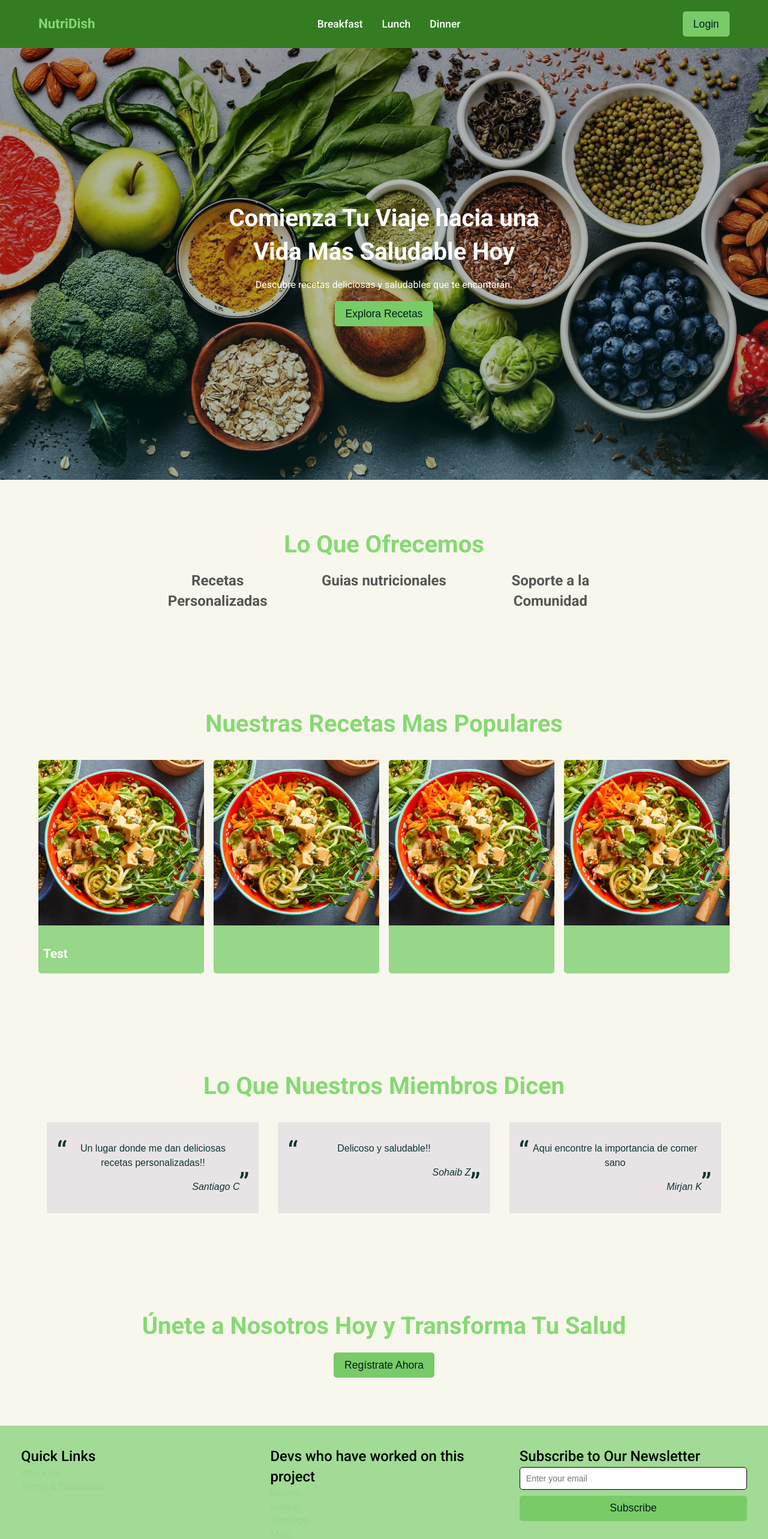
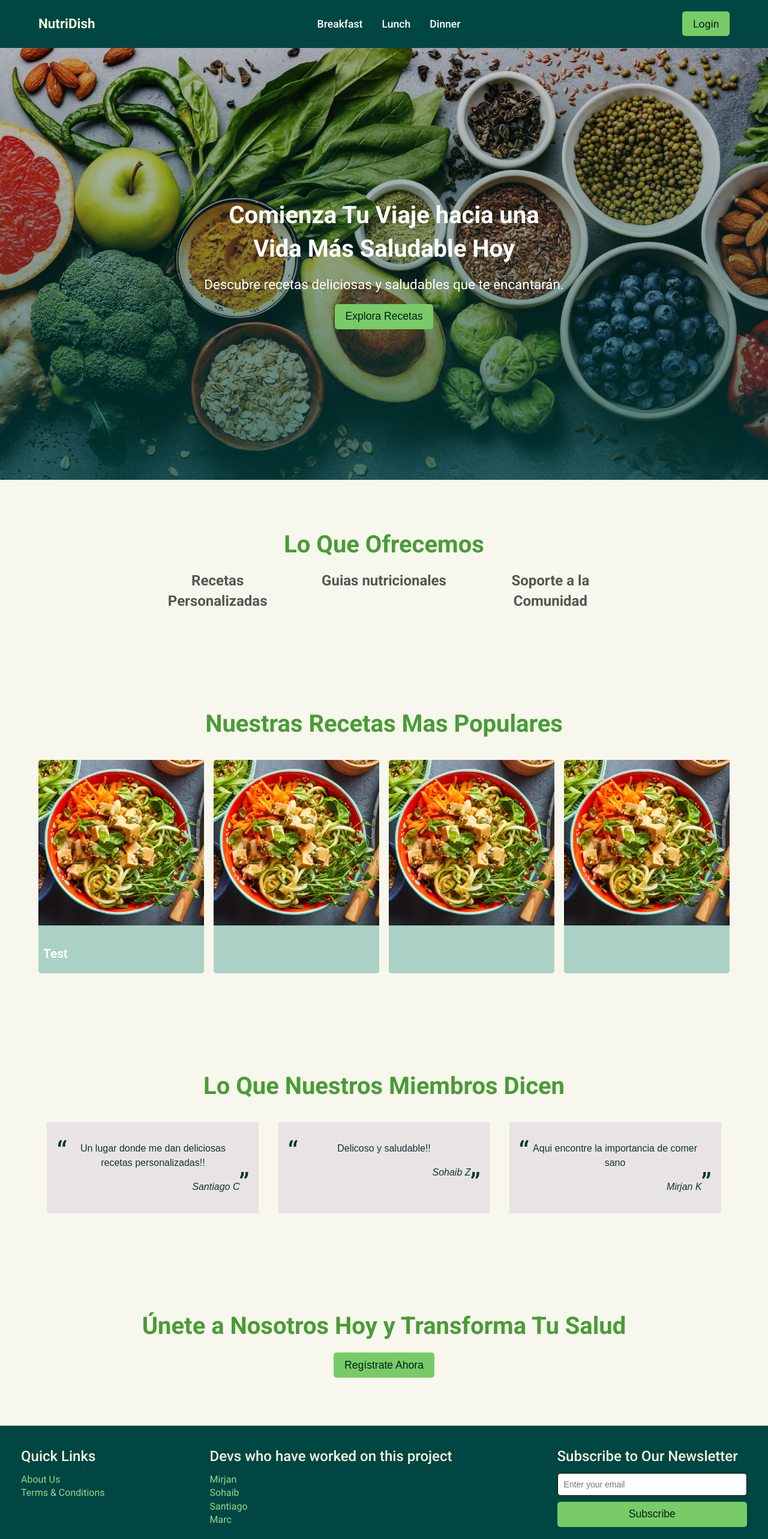
Before and after one commit to SohaibZahiid/NutriDish, a React (Vite) app: page / in a window 1280 px wide. Shown: the top 2566 px of the page at 60% size. Built offline with nearby package versions, Linux system fonts and the light colour scheme.

Commit message:
changing all the colors from the web

```diff
--- a/src/components/Footer.jsx
+++ b/src/components/Footer.jsx
@@ -9,12 +9,12 @@ function Footer() {
         <a href="/About">About Us</a><br></br>
         <a href="/TermsAndConditions">Terms & Conditions</a><br></br>
       </div>
-      <div className="social-media">
+      <div className="links">
         <h2>Devs who have worked on this project</h2>
-        <a href="https://www.linkedin.com/in/mirjan-kapxhiu-ba742527b">Mirjam</a><br></br>
-        <a href="https://www.linkedin.com/in/sohaibzahid">Sohaib</a><br></br>
-        <a href="https://www.linkedin.com/in/santiagocartagenah">Santiago</a><br></br>
-        <a href="https://www.linkedin.com/in/marc-adell-fern">Marc</a><br></br>
+        <a href="https://www.linkedin.com/in/mirjan-kapxhiu-ba742527b" target="_blank">Mirjan</a><br></br>
+        <a href="https://www.linkedin.com/in/sohaibzahid" target="_blank">Sohaib</a><br></br>
+        <a href="https://www.linkedin.com/in/santiagocartagenah" target="_blank">Santiago</a><br></br>
+        <a href="https://www.linkedin.com/in/marc-adell-fern%C3%A1ndez-46b30017a" target="_blank">Marc</a><br></br>
       </div>
       <div className="newsletter">
         <h2>Subscribe to Our Newsletter</h2>
--- a/src/components/Navbar.jsx
+++ b/src/components/Navbar.jsx
@@ -23,7 +23,7 @@ const Navbar = () => {
             </ul>
           </div>
           <div className="auth">
-            <Link to="/login"><span className="link"><button>Login</button></span></Link>
+            <Link to="/login"><span className="link">Login</span></Link>
           </div>
         </div>
       </div>
--- a/src/index.css
+++ b/src/index.css
@@ -5,7 +5,7 @@
   line-height: 1.4;
   font-weight: 400;
 
-  --clr-primary-navbar: #337c22;
+  --clr-primary-navbar: #004643;
   --clr-primary: #97d789;
   --clr-secondary: #f8f7ed;
   --clr-secondary-box: #f8f7ed;
@@ -18,7 +18,7 @@
   --clr-primary-headline: #86d973;
   --clr-secondary-headline: #fffffe;
   --clr-card-headline: #001e1d;
-  --clr-card-bg: #e8e4e6;
+  --clr-card-bg: #abd1c6;
   --clr-box-bg: #fffffe;
   --clr-footer-bg: #a1db95;
 
@@ -29,10 +29,33 @@
 
   --ts: .2s;
 
-  --clr-white: #fff;
+  --clr-white: #f5f5dc;
   --clr-black: #000;
 
 }
+
+body {
+  background-color: #f5f5dc;
+}
+
+/*--clr-primary-navbar: #337c22;
+--clr-primary: #97d789;
+--clr-secondary: #f8f7ed;
+--clr-secondary-box: #f8f7ed;
+--clr-primary-text: #0f3433;
+--clr-secondary-text: #abd1c6;
+--clr-btn: #79cb67;
+--clr-btn-navbar: #fffffe;
+--clr-btn-text: #001e1d;
+--clr-btn-hover: #489c35;
+--clr-primary-headline: #86d973;
+--clr-secondary-headline: #fffffe;
+--clr-card-headline: #001e1d;
+--clr-card-bg: #e8e4e6;
+--clr-box-bg: #fffffe;
+--clr-footer-bg: #a1db95;*/
+
+
 
 * {
   margin: 0;
@@ -45,22 +68,6 @@
 img {
   width: 100%;
   height: 100%;
-}
-
-button {
-  border: none;
-  outline: none;
-  padding: .6em 1em;
-  border-radius: var(--br);
-  background-color: var(--clr-btn);
-  color: var(--clr-btn-text);
-  font-size: var(--fz-header);
-  cursor: pointer;
-}
-
-button:hover {
-  background-color: var(--clr-btn-hover);  /* Cambia el color de fondo del botón al pasar el ratón sobre él */
-  color: black;
 }
 
 input {
@@ -80,14 +87,3 @@ input {
 .section-x2 {
   padding-block: 5em;
 }
-
-/* .btn {
-  background-color: var(--clr-btn);
-  cursor: pointer;
-  border: 0;
-  outline: 0;
-  border-radius: 5px;
-  padding: 1em 2em;
-  font-size: 1rem;
-  color: #fff;
-} */
--- a/src/pages/AboutUs.jsx
+++ b/src/pages/AboutUs.jsx
@@ -11,19 +11,19 @@ function AboutUs() {
         <div className="team-members">
         <div>
       <img src="/imgs/mir.jpg" alt="Team Member 1" />
-      <a href="https://www.linkedin.com/in/mirjan-kapxhiu-ba742527b">Mirjam</a>
+      <a href="https://www.linkedin.com/in/mirjan-kapxhiu-ba742527b" target="_blank">Mirjan</a>
     </div>
     <div>
       <img src="/imgs/so.jpg" alt="Team Member 2" />
-      <a href="https://www.linkedin.com/in/sohaibzahid">Sohaib</a>
+      <a href="https://www.linkedin.com/in/sohaibzahid" target="_blank">Sohaib</a>
     </div>
     <div>
       <img src="/imgs/sac.jpg" alt="Team Member 3" />
-      <a href="https://www.linkedin.com/in/santiagocartagenah">Santiago</a>
+      <a href="https://www.linkedin.com/in/santiagocartagenah" target="_blank">Santiago</a>
     </div>
     <div>
       <img src="/imgs/mac.jpg" alt="Team Member 4" />
-      <a href="https://www.linkedin.com/in/marc-adell-fern">Marc</a>
+      <a href="https://www.linkedin.com/in/marc-adell-fern" target="_blank">Marc</a>
     </div>
         </div>
       </div>
--- a/src/styles/AboutUs.css
+++ b/src/styles/AboutUs.css
@@ -4,7 +4,7 @@
   margin: 0 auto;
   padding: 2em;
   background-color: var(--clr-card-bg);
-  color: var(--clr-card-headline);
+  color: var(--clr-btn-hover);
 }
 
 .about-us-text {
@@ -22,7 +22,7 @@
 }
 
 .team-section h2, .mission-section h2 {
-  color: var(--clr-primary);
+  color: var(--clr-btn-hover);
   font-weight: 700;
   flex-basis: 100%;
 }
--- a/src/styles/Footer.css
+++ b/src/styles/Footer.css
@@ -3,7 +3,7 @@
 }
 
 .footer {
-  background-color: var(--clr-footer-bg);
+  background-color: var(--clr-primary-navbar);
   padding: 20px;
   display: flex;
   justify-content: space-between;
@@ -11,7 +11,7 @@
 }
 
 .footer .links, .footer .social-media, .footer .newsletter {
-  width: 33%;
+  width: fit-content;
   height: 98%;
   color: var(--clr-primary-text);
   padding: 15px;
@@ -19,8 +19,9 @@
 }
 
 .footer h2 {
-  color: var(--clr-black);
+  color: var(--clr-white);
   font-weight: 500; /* Peso de fuente para los títulos */
+  margin-bottom: 10px;
 }
 
 .footer a {
@@ -28,7 +29,6 @@
   font-weight: 400; /* Peso de fuente para los enlaces */
   transition: color 0.3s ease;
   text-decoration: none; /* Elimina la subraya en los enlaces */
-  margin-top: 30px;
 }
 
 .footer a:hover {
@@ -43,14 +43,18 @@
 }
 
 .footer button {
+  border: none;
+  outline: none;
+  padding: .6em 1em;
+  border-radius: var(--br);
   background-color: var(--clr-btn);
   color: var(--clr-btn-text);
+  font-size: var(--fz-header);
+  margin-top: 10px;
+  width: 100%;
   cursor: pointer;
-  font-size: var(--fz-header);
   transition: background-color 0.3s ease;
-  width: 100%; /* Hace que el botón ocupe todo el ancho */
-  margin-top: 10px;
-  border-radius: var(--br); /* Agrega borde redondeado */
+
 }
 
 .footer button:hover {
--- a/src/styles/Home.css
+++ b/src/styles/Home.css
@@ -1,9 +1,9 @@
-#main {
+/*#main {
   background-color: var(--clr-box-bg);
-}
+}*/
 
 #hero {
-    background-image: linear-gradient(rgba(0, 0, 0, 0.3), rgba(0,70,67,0.3)), url('/imgs/158-h0.webp');
+    background-image: linear-gradient(rgba(0, 0, 0, 0.2), rgba(0,70,67,0.7)), url('/imgs/158-h0.webp');
     background-size: cover;
     background-position: center;
     background-repeat: no-repeat;
@@ -13,7 +13,7 @@
     justify-content: center; /* Centra el contenido horizontalmente */
     color: #fffcfc; /* Color del texto, cámbialo si es necesario */
     font-size: 700;
-  }
+}
 
 #hero-content {
     display: flex;
@@ -31,7 +31,24 @@
 
   #hero-content p {
     color: var(--clr-secondary-headline);
+    font-size: 1.4rem;
+  }
 
+  #hero-content button {
+    border: none;
+    outline: none;
+    padding: .6em 1em;
+    border-radius: var(--br);
+    background-color: var(--clr-btn);
+    color: var(--clr-btn-text);
+    font-size: var(--fz-header);
+    cursor: pointer;
+    transition: background-color 0.3s ease;
+  }
+
+  #hero-content button:hover{
+    background-color: var(--clr-btn-hover);
+    color: white;
   }
 
 .recipe-container {
@@ -47,7 +64,7 @@
 }
 
 #features h2 {
-  color: var(--clr-primary-headline);
+  color: var(--clr-btn-hover);
   font-size: 2.5rem; /* Tamaño del título principal */
   margin-bottom: 1rem; /* Espacio debajo del título */
 }
@@ -78,15 +95,12 @@
 }
 
 #recipes h2 {
-  color: var(--clr-primary-headline);
+  color: var(--clr-btn-hover);
   font-size: 2.5rem;
   margin-bottom: 2rem;
   text-align: center;
 }
 
-.recipe {
-  background-color: var(--clr-primary);
-}
 
 .recipe .title, .small, .creator {
   color: var(--clr-secondary-headline)
@@ -109,7 +123,7 @@
 }
 
 #testimonials h2 {
-  color: var(--clr-primary-headline);
+  color: var(--clr-btn-hover);
   font-size: 2.5rem;
   margin-bottom: 2rem;
 }
@@ -128,12 +142,24 @@
 }
 
 #final-cta h2 {
-  color: var(--clr-primary-headline); /* Color de texto oscuro */
+  color: var(--clr-btn-hover); /* Color de texto oscuro */
   font-size: 2.5rem; /* Tamaño del título */
   margin-bottom: 1rem; /* Espacio debajo del título */
 }
 
 #final-cta button {
-  background-color: var(--clr-btn); /* Color de fondo del botón */
-  color: var(--clr-btn-text); /* Color del texto del botón */
+  border: none;
+  outline: none;
+  padding: .6em 1em;
+  border-radius: var(--br);
+  background-color: var(--clr-btn);
+  color: var(--clr-btn-text);
+  font-size: var(--fz-header);
+  cursor: pointer;
+  transition: background-color 0.3s ease;
 }
+
+#final-cta button:hover{
+  background-color: var(--clr-btn-hover);
+  color: white;
+}
--- a/src/styles/Navbar.css
+++ b/src/styles/Navbar.css
@@ -14,7 +14,7 @@
 }
 
 .logo {
-  color: var(--clr-primary-headline);
+  color: var(--clr-white);
   font-size: 1.4rem;
   font-weight: bold;
   cursor: pointer;
@@ -31,10 +31,19 @@
   font-weight: 500;
 }
 
-.auth .link{
+.link{
+  border: none;
+  outline: none;
+  padding: .6em 1em;
+  border-radius: var(--br);
+  background-color: var(--clr-btn);
   color: var(--clr-btn-text);
+  font-size: var(--fz-header);
+  cursor: pointer;
+  transition: background-color 0.3s ease;
 }
 
-.submit:hover{
+.link:hover{
   background-color: var(--clr-btn-hover);
+  color: white;
 }
--- a/src/styles/Terminosycondiciones.css
+++ b/src/styles/Terminosycondiciones.css
@@ -6,14 +6,14 @@
 
   .terms-title {
     font-size: var(--fz-title);
-    color: var(--clr-primary);
+    color: var(--clr-btn-hover);
     text-align: center;
     margin-bottom: 1em;
   }
 
   .terms-content {
     font-size: var(--fz-header);
-    color: var(--clr-secondary-text);
+    color: var();
     line-height: 1.6;
     padding: 1em;
     background-color: var(--clr-card-bg);
@@ -22,7 +22,7 @@
 
   .terms-content h2 {
     font-size: var(--fz-title);
-    color: var(--clr-primary);
+    color: var(--clr-btn-hover);
     margin-top: 1em;
   }
 
--- a/src/styles/Testimonial.css
+++ b/src/styles/Testimonial.css
@@ -1,7 +1,7 @@
 .testimonial {
   padding: 2rem;
   position: relative;
-  background-color: var(--clr-card-bg);
+  background-color: #e8e4e6;
   transition: var(--ts)
 }
 
```
